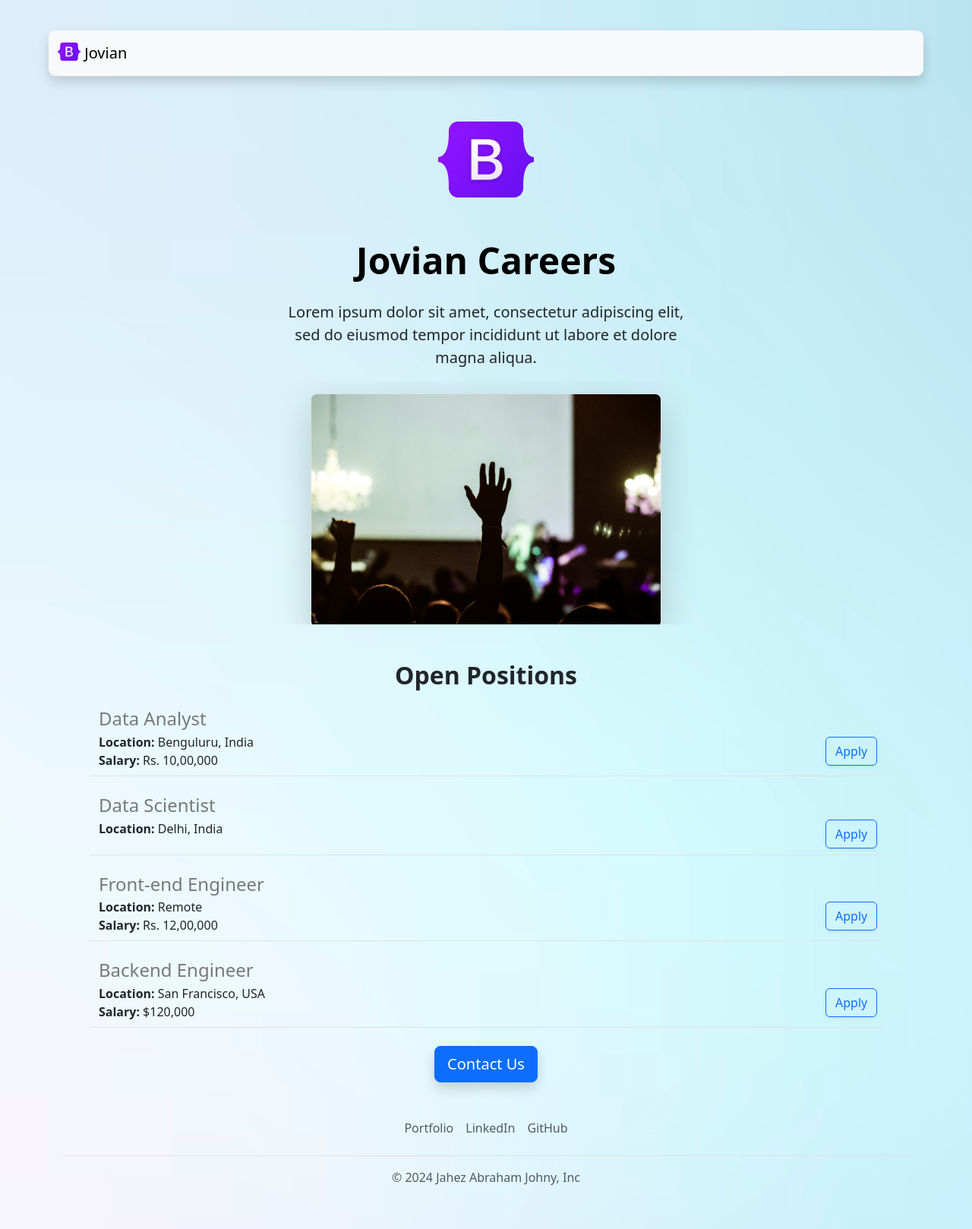
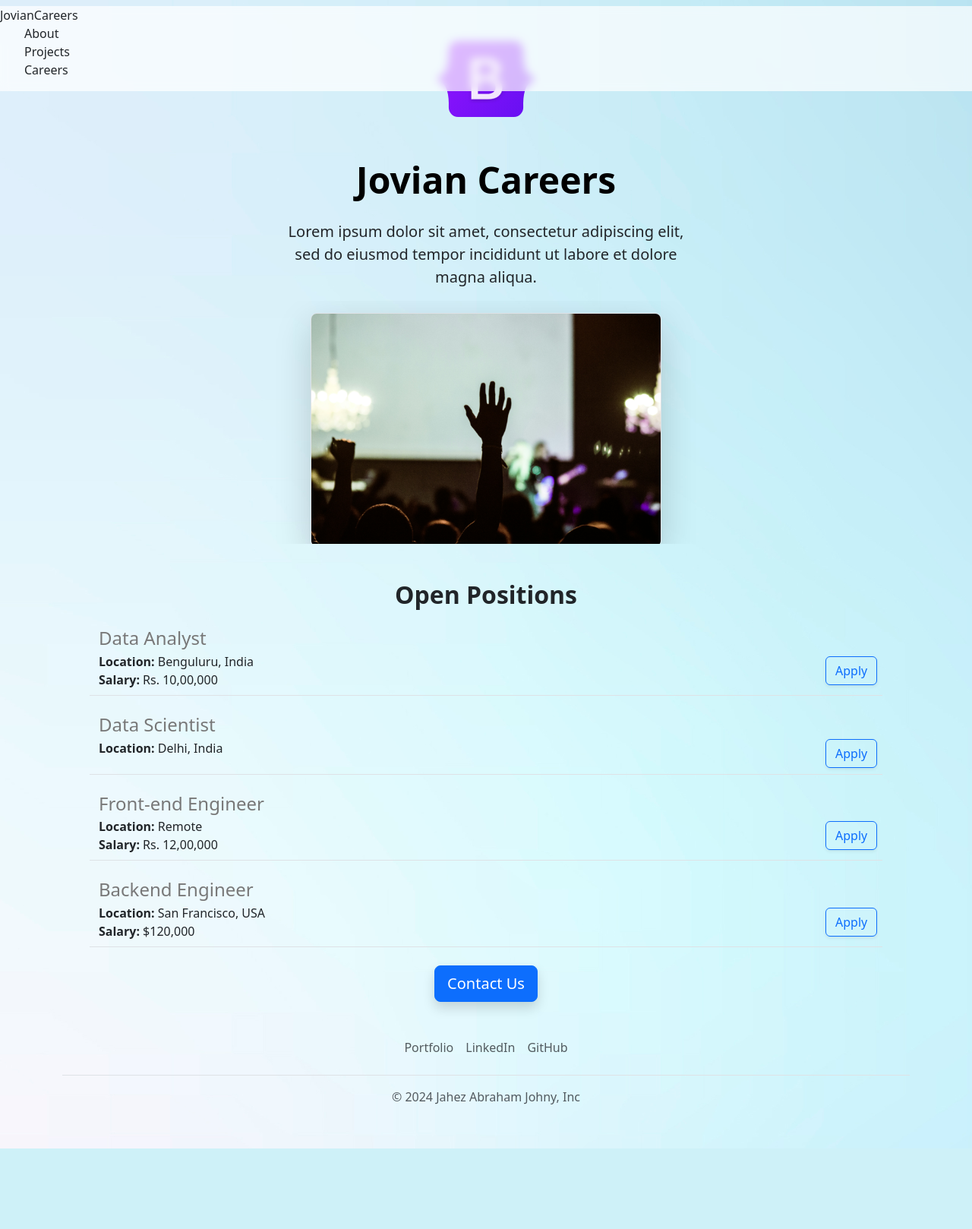
Before and after one commit to jahez07/careers-website, a Flask app: page / in a window 1280 px wide. Shown: the whole page at 76% size. After the commit the page ends 1512 px from the top, so only its background shows below. Run offline with Flask 3, Linux system fonts and the light colour scheme.

Commit message:
NavBar and Home

```diff
--- a/templates/home.html
+++ b/templates/home.html
@@ -17,29 +17,6 @@
 
     body {
       background-image: url('/static/bg.jpg');
-    }
-
-    nav {
-      background-image: linear-gradient(to right, rgb(145, 209, 218), white);
-
-      height: 60px;
-      width: 90vw;
-      margin: 0 auto;
-      margin-top: 40px;
-      padding-left: 1em;
-      padding-right: 1em;
-      box-sizing: border-box;
-      display: block;
-      box-shadow: 0px 10px 40px rgba(0, 0, 0, 0.15),
-        0px 10px 10px rgba(0, 0, 0, 0.1);
-      border-radius: 9px;
-      position: relative;
-      background-color: #fff;
-      display: flex;
-      align-items: center;
-      justify-content: left;
-      position: relative;
-      z-index: 2;
     }
   </style>
 </head>
--- a/templates/nav.html
+++ b/templates/nav.html
@@ -1,9 +1,43 @@
-<nav class="navbar bg-body-tertiary shadow fixed-top" style="color: rgb(100, 10, 255); background: transparent;">
-    <div class="container-fluid">
-      <a class="navbar-brand" href="#">
-        <img src="/static/logo.svg" alt="Logo" width="30" height="24" class="d-inline-block align-text-top">
-        Jovian
-      </a>
+<style>
+    * {
+        margin: 0;
+        padding: 0;
+        box-sizing: border-box;
+    }
+
+    ul {
+        list-style: none;
+    }
+
+    a {
+        color: inherit;
+        text-decoration: none;
+    }
+
+    .header{
+        background-color: rgba(255, 255, 255, 0.7);
+        border-bottom: rgba(212, 217, 219);
+        position: fixed;
+        width: 100%;
+        backdrop-filter: blur(6px);
+    }
+</style>
+<header class="header">
+    <div class="header__content">
+        <a href="#" class="logo">JovianCareers</a>
+
+        <nav class="nav">
+            <ul class="nav__list">
+                <li class="nav__item">
+                    <a href="#" class="nav__link">About</a>
+                </li>
+                <li class="nav__item">
+                    <a href="#" class="nav__link">Projects</a>
+                </li>
+                <li class="nav__item">
+                    <a href="#" class="nav__link">Careers</a>
+                </li>
+            </ul>
+        </nav>
     </div>
-  </nav>
-  <div style="height: 106px; color: aqua;"></div>
+</header>
```
